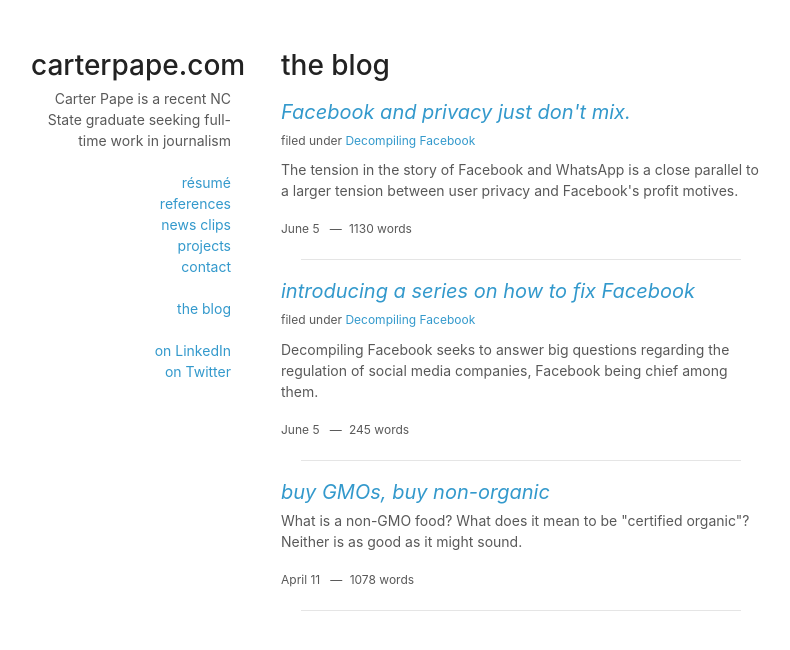
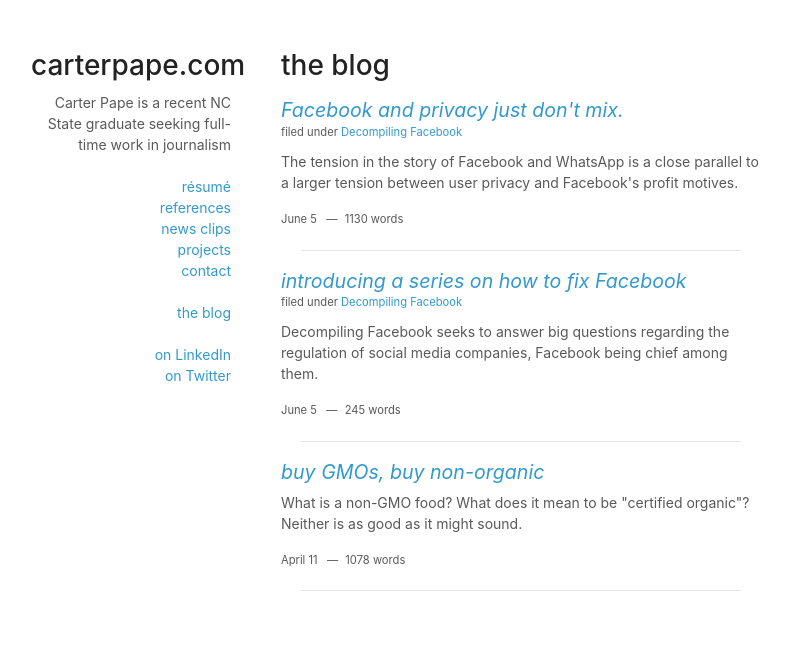
Before and after one commit to CarterPape/CarterPape.github.io, a Jekyll site: the page built from blog/index.html, in a window 1280 px wide. Shown: the top 650 px of the page, without its empty margins (244-1034 px from the left). Built offline with Jekyll 4.4.1, drawn with Linux system fonts in a browser that asks for light colours.

Commit message:
better look on mobile

```diff
--- a/_includes/inline-post.html
+++ b/_includes/inline-post.html
@@ -1,11 +1,11 @@
 <article class="post">
     <div class="post-content full-width">
-    <h2><a href="{{include.post.url | prepend: site.baseurl}}" class="post-title">{{include.title}}</a></h2>
+    <h2 class="post-title"><a href="{{include.post.url | prepend: site.baseurl}}">{{include.title}}</a></h2>
     {% if include.series-display-name %}
         {% capture category-url %}{{ include.post.categories | join:"/" | prepend:"/" | absolute_url }}{% endcapture %}
         <div class="post-filing">filed under <a href="{{category-url}}">{{ include.series-display-name }}</a></div>
     {% endif %}
-    <p>{{ include.post.excerpt | strip_html }}</p>
+    <p class="post-excerpt">{{ include.post.excerpt | strip_html }}</p>
     <span class="post-date">{{ include.formatted_date }}&nbsp;&nbsp;&nbsp;—&nbsp;</span>
     <span class="post-words">{{ include.length }}</span>
     <hr class="post-separator"/>
--- a/_sass/_basics.scss
+++ b/_sass/_basics.scss
@@ -1,12 +1,12 @@
 html {
     min-height: 100%;
     min-width: 770px;
+    font-size: 14px;
 }
 
 body {
   background-color: $white;
-  font: 14px/1.5 -apple-system, BlinkMacSystemFont, "Segoe UI", Roboto, Oxygen, Ubuntu, Cantarell, "Fira Sans", "Droid Sans", "Helvetica Neue", Arial, sans-serif, "Apple Color Emoji", "Segoe UI Emoji", "Segoe UI Symbol";
-  font-size: 14px;
+  font: 14px/1.5em -apple-system, BlinkMacSystemFont, "Segoe UI", Roboto, Oxygen, Ubuntu, Cantarell, "Fira Sans", "Droid Sans", "Helvetica Neue", Arial, sans-serif, "Apple Color Emoji", "Segoe UI Emoji", "Segoe UI Symbol";
   color: $body-reg;
   font-weight:400;
   width: 770px;
@@ -20,15 +20,15 @@ body {
 
 h1, h2, h3, h4, h5, h6 {
   margin-top: 1em;
-  margin-bottom: 7px;
-  line-height:1.1;
+  margin-bottom: .4em;
+  line-height: 1.1;
   &:first-child {
     margin-top: 0;
   }
 }
 
 p, ul, ol, table, pre, dl {
-  margin:0 0 1rem;
+  margin:0 0 1em;
   ul, ol {
     margin: 0;
   }
@@ -36,7 +36,7 @@ p, ul, ol, table, pre, dl {
 
 h1 {
   color: $head-reg;
-  font-size: 28px;
+  font-size: 2em;
   font-weight: 500;
   line-height:1.1;
 }
@@ -46,7 +46,7 @@ h2 {
   font-style: italic;
   font-weight: 400;
   color: lighten($head-reg, 10%);
-  font-size: 20px;
+  font-size: 1.4em;
   margin-top: 2.2em;
 }
 
@@ -72,10 +72,7 @@ a {
     color:#39c;
     text-decoration:none;
     small {
-        font-size:11px;
         color:#777;
-        margin-top:-0.3em;
-        display:block;
     }
     &:hover {
         color:#069;
@@ -168,11 +165,12 @@ section {
     width: 480px;
     float:right;
     padding-bottom:50px;
-    line-height: 150%;
 }
 
 small {
-  font-size:11px;
+    display: inline-block;
+  font-size: .8em;
+  line-height: 1.5em;
 }
 
 hr {
--- a/_sass/_media.scss
+++ b/_sass/_media.scss
@@ -1,11 +1,15 @@
 @media only screen and (max-device-width: 480px)  {
 
-	body {
+	html, body {
 	    font-size: 20px;
 	}
 	header.site-info {
-	    ul, ol {
-	        font-size: 24px;
+	    font-size: 1.2rem;
+	    li {
+	        line-height: 1.7em;
 	    }
 	}
+	h1 {
+	    font-size: 1.4rem;
+	}
 }
--- a/_sass/parts/_blog-index.scss
+++ b/_sass/parts/_blog-index.scss
@@ -18,28 +18,21 @@
         }
     }
     .post-content {
+        .post-title {
+            margin-bottom: 0;
+        }
         .post-filing, .post-date, .post-words {
-            font-size: 12px;
+            font-size: .8em;
         }
-        .post-filing {
-            margin-bottom: .7em;
-        }
-        .post-title {
-            text-decoration: none;
-            h1 {
-                margin: 0 0 10px;
-                line-height: 1.2;
-            }
-        }
-        p {
-            margin-top: 0;
+        .post-excerpt {
+            margin-top: .6em;
         }
         &.full-width {
             width: 100%;
         }
     }
     &:first-of-type {
-        margin-top: 20px;
+        margin-top: 1.4em;
     }
     &:last-of-type {
         margin-bottom: 0;
@@ -47,5 +40,5 @@
 }
 
 hr.post-separator {
-    margin: 20px;
+    margin: 1.4em;
 }
```
